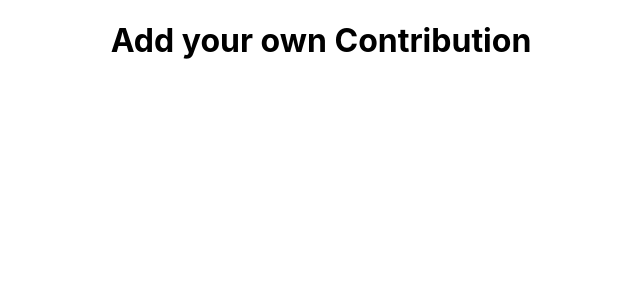
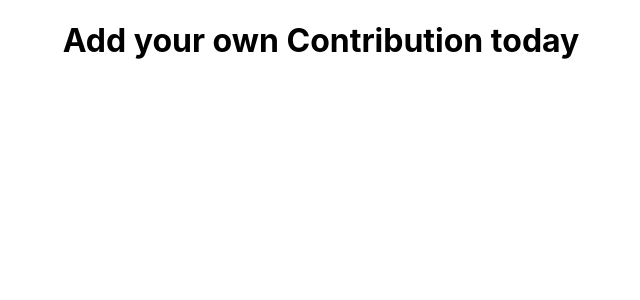
Before and after one commit to Aneal250/Weekly_Task_9, a React (Create React App) app: page / in a window 1280 px wide. Shown: the top 300 px of the page, without its empty margins (319-959 px from the left). Built offline with nearby package versions, Linux system fonts and the light colour scheme.

Commit message:
THIS IS MY COMMIT

```diff
--- a/src/App.js
+++ b/src/App.js
@@ -4,7 +4,8 @@ import './App.css';
 function App() {
   return (
     <div className="App">
-      <h1>Add your own Contribution</h1>
+      <h1>Add your own Contribution today</h1>
+
     </div>
   );
 }
```
